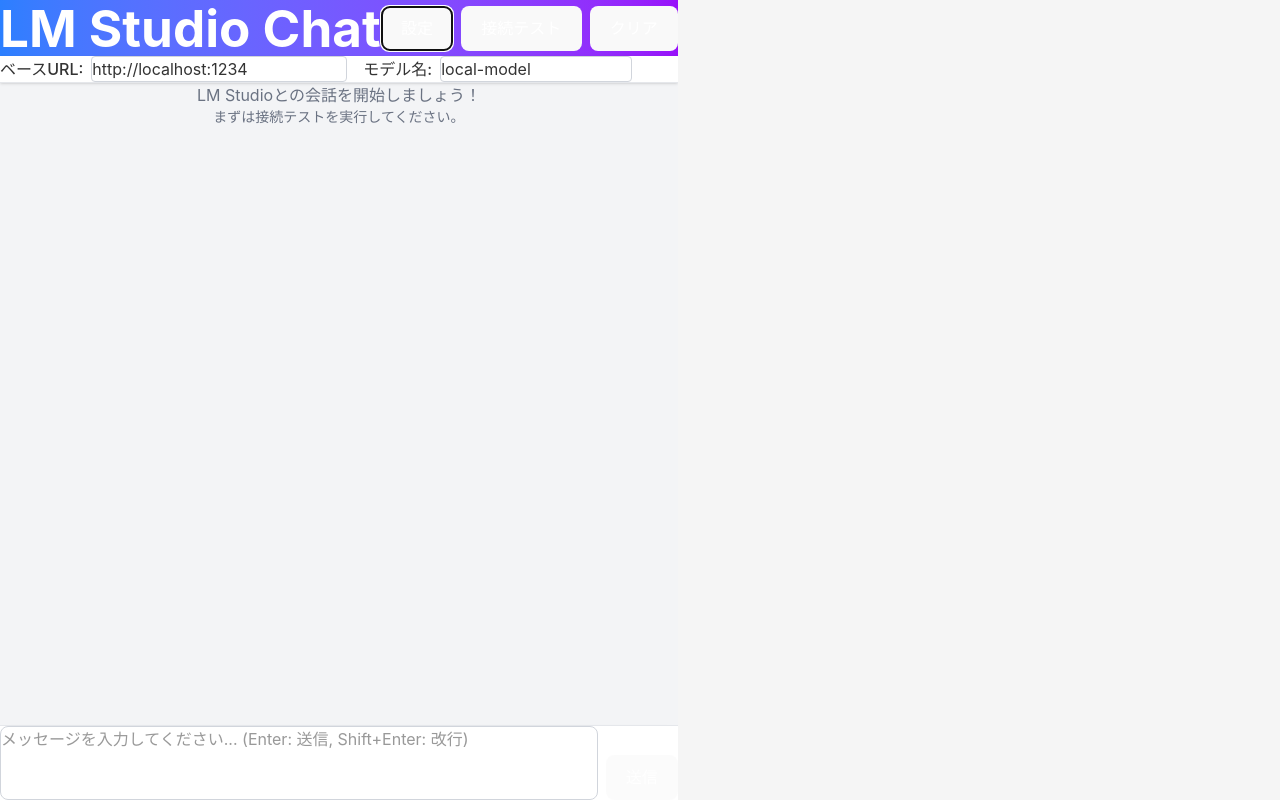
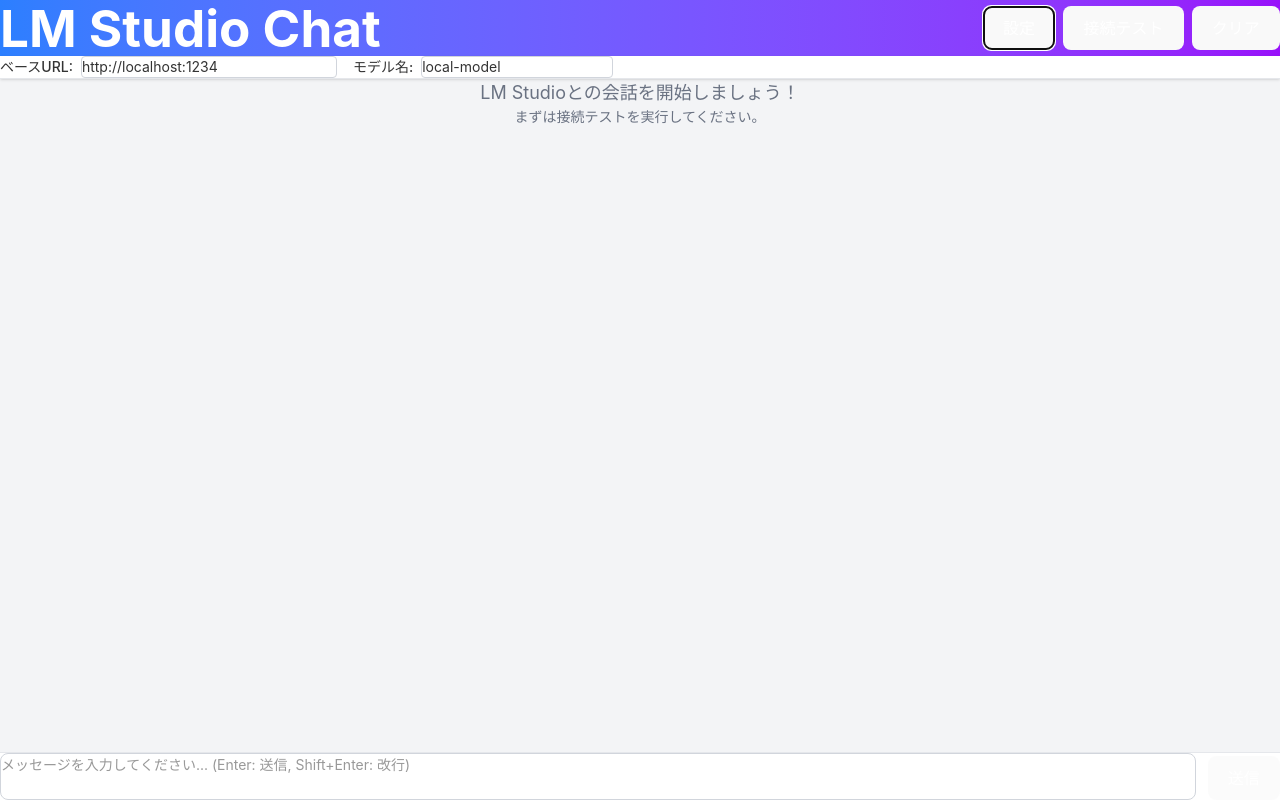
Before and after one commit to anrlll/electron-vite-test, a React (Vite) app: page / in a window 1280 px wide. Both pictures are taken after a click on the button "設定". Built offline with nearby package versions, Linux system fonts and the light colour scheme.

Commit message:
画面のデザインが違和感すぎたので修正

```diff
--- a/src/App.tsx
+++ b/src/App.tsx
@@ -125,28 +125,28 @@
   }
 
   return (
-    <div className="flex flex-col h-screen bg-gray-100">
+    <div className="flex flex-col w-full h-screen bg-gray-100 overflow-hidden">
       {/* Header */}
-      <div className="bg-gradient-to-r from-blue-500 to-purple-600 text-white p-4 shadow-lg">
+      <div className="bg-gradient-to-r from-blue-500 to-purple-600 text-white p-4 shadow-lg flex-shrink-0">
         <div className="flex justify-between items-center">
           <h1 className="text-xl font-bold">LM Studio Chat</h1>
           <div className="flex gap-2">
             <button
               onClick={() => setShowConfig(!showConfig)}
-              className="px-3 py-1 bg-white bg-opacity-20 hover:bg-opacity-30 rounded transition-colors"
+              className="px-3 py-1 bg-white bg-opacity-20 hover:bg-opacity-30 rounded transition-colors text-sm"
             >
               設定
             </button>
             <button
               onClick={testConnection}
-              className="px-3 py-1 bg-white bg-opacity-20 hover:bg-opacity-30 rounded transition-colors"
+              className="px-3 py-1 bg-white bg-opacity-20 hover:bg-opacity-30 rounded transition-colors text-sm"
               disabled={isLoading}
             >
               接続テスト
             </button>
             <button
               onClick={clearChat}
-              className="px-3 py-1 bg-white bg-opacity-20 hover:bg-opacity-30 rounded transition-colors"
+              className="px-3 py-1 bg-white bg-opacity-20 hover:bg-opacity-30 rounded transition-colors text-sm"
             >
               クリア
             </button>
@@ -156,26 +156,26 @@
 
       {/* Config Panel */}
       {showConfig && (
-        <div className="bg-white p-4 border-b border-gray-200 shadow-sm">
-          <div className="flex gap-4 items-center">
+        <div className="bg-white p-4 border-b border-gray-200 shadow-sm flex-shrink-0">
+          <div className="flex gap-4 items-center flex-wrap">
             <div className="flex items-center gap-2">
-              <label className="font-medium min-w-fit">ベースURL:</label>
+              <label className="font-medium min-w-fit text-sm">ベースURL:</label>
               <input
                 type="text"
                 value={config.baseUrl}
                 onChange={(e) => setConfig({...config, baseUrl: e.target.value})}
                 placeholder="http://localhost:1234"
-                className="border border-gray-300 rounded px-3 py-1 w-64"
+                className="border border-gray-300 rounded px-3 py-1 w-64 text-sm"
               />
             </div>
             <div className="flex items-center gap-2">
-              <label className="font-medium min-w-fit">モデル名:</label>
+              <label className="font-medium min-w-fit text-sm">モデル名:</label>
               <input
                 type="text"
                 value={config.model}
                 onChange={(e) => setConfig({...config, model: e.target.value})}
                 placeholder="local-model"
-                className="border border-gray-300 rounded px-3 py-1 w-48"
+                className="border border-gray-300 rounded px-3 py-1 w-48 text-sm"
               />
             </div>
           </div>
@@ -183,10 +183,10 @@
       )}
 
       {/* Chat Messages */}
-      <div className="flex-1 overflow-y-auto p-4 space-y-4">
+      <div className="flex-1 overflow-y-auto p-4 space-y-4 min-h-0">
         {messages.length === 0 && (
           <div className="text-center text-gray-500 mt-8">
-            <p>LM Studioとの会話を開始しましょう！</p>
+            <p className="text-lg">LM Studioとの会話を開始しましょう！</p>
             <p className="text-sm mt-2">まずは接続テストを実行してください。</p>
           </div>
         )}
@@ -196,14 +196,14 @@
             className={`flex ${message.role === 'user' ? 'justify-end' : 'justify-start'}`}
           >
             <div
-              className={`max-w-xs lg:max-w-md px-4 py-2 rounded-lg ${
+              className={`max-w-xs lg:max-w-md xl:max-w-lg px-4 py-3 rounded-lg shadow-sm ${
                 message.role === 'user'
-                  ? 'bg-blue-500 text-white'
-                  : 'bg-gray-200 text-gray-800'
+                  ? 'bg-blue-500 text-white rounded-br-sm'
+                  : 'bg-white text-gray-800 border border-gray-200 rounded-bl-sm'
               }`}
             >
-              <div className="whitespace-pre-wrap">{message.content}</div>
-              <div className={`text-xs mt-1 opacity-70`}>
+              <div className="whitespace-pre-wrap break-words text-sm leading-relaxed">{message.content}</div>
+              <div className={`text-xs mt-2 ${message.role === 'user' ? 'text-blue-100' : 'text-gray-500'}`}>
                 {message.timestamp.toLocaleTimeString()}
               </div>
             </div>
@@ -211,11 +211,11 @@
         ))}
         {isLoading && (
           <div className="flex justify-start">
-            <div className="bg-gray-200 text-gray-800 max-w-xs lg:max-w-md px-4 py-2 rounded-lg">
+            <div className="bg-white text-gray-800 max-w-xs lg:max-w-md px-4 py-3 rounded-lg rounded-bl-sm border border-gray-200 shadow-sm">
               <div className="flex items-center space-x-1">
-                <div className="w-2 h-2 bg-gray-500 rounded-full animate-bounce"></div>
-                <div className="w-2 h-2 bg-gray-500 rounded-full animate-bounce" style={{animationDelay: '0.1s'}}></div>
-                <div className="w-2 h-2 bg-gray-500 rounded-full animate-bounce" style={{animationDelay: '0.2s'}}></div>
+                <div className="w-2 h-2 bg-gray-400 rounded-full animate-bounce"></div>
+                <div className="w-2 h-2 bg-gray-400 rounded-full animate-bounce" style={{animationDelay: '0.1s'}}></div>
+                <div className="w-2 h-2 bg-gray-400 rounded-full animate-bounce" style={{animationDelay: '0.2s'}}></div>
               </div>
             </div>
           </div>
@@ -224,21 +224,25 @@
       </div>
 
       {/* Input Area */}
-      <div className="bg-white p-4 border-t border-gray-200 shadow-lg">
-        <div className="flex gap-2">
+      <div className="bg-white p-4 border-t border-gray-200 shadow-lg flex-shrink-0">
+        <div className="flex gap-3 items-end">
           <textarea
             value={input}
             onChange={(e) => setInput(e.target.value)}
             onKeyPress={handleKeyPress}
             placeholder="メッセージを入力してください... (Enter: 送信, Shift+Enter: 改行)"
             disabled={isLoading}
-            rows={3}
-            className="flex-1 border border-gray-300 rounded-lg px-3 py-2 resize-none focus:outline-none focus:ring-2 focus:ring-blue-500 focus:border-transparent"
+            rows={2}
+            className="flex-1 border border-gray-300 rounded-lg px-3 py-2 resize-none focus:outline-none focus:ring-2 focus:ring-blue-500 focus:border-transparent text-sm leading-relaxed max-h-32 min-h-[2.5rem]"
+            style={{
+              scrollbarWidth: 'thin',
+              scrollbarColor: '#cbd5e1 transparent'
+            }}
           />
           <button
             onClick={sendMessage}
             disabled={!input.trim() || isLoading}
-            className="px-6 py-2 bg-blue-500 text-white rounded-lg hover:bg-blue-600 disabled:opacity-50 disabled:cursor-not-allowed transition-colors h-fit self-end"
+            className="px-6 py-2.5 bg-blue-500 text-white rounded-lg hover:bg-blue-600 disabled:opacity-50 disabled:cursor-not-allowed transition-colors text-sm font-medium"
           >
             送信
           </button>
--- a/src/index.css
+++ b/src/index.css
@@ -18,8 +18,16 @@
 html, body, #root {
   margin: 0;
   padding: 0;
-  height: 100%;
+  height: 100vh;
+  width: 100vw;
   overflow: hidden;
+}
+
+body {
+  margin: 0;
+  padding: 0;
+  min-width: 320px;
+  /* Electronアプリ用にflexレイアウトを削除 */
 }
 
 a {
@@ -29,14 +37,6 @@
 }
 a:hover {
   color: #535bf2;
-}
-
-body {
-  margin: 0;
-  display: flex;
-  place-items: center;
-  min-width: 320px;
-  min-height: 100vh;
 }
 
 h1 {
```
